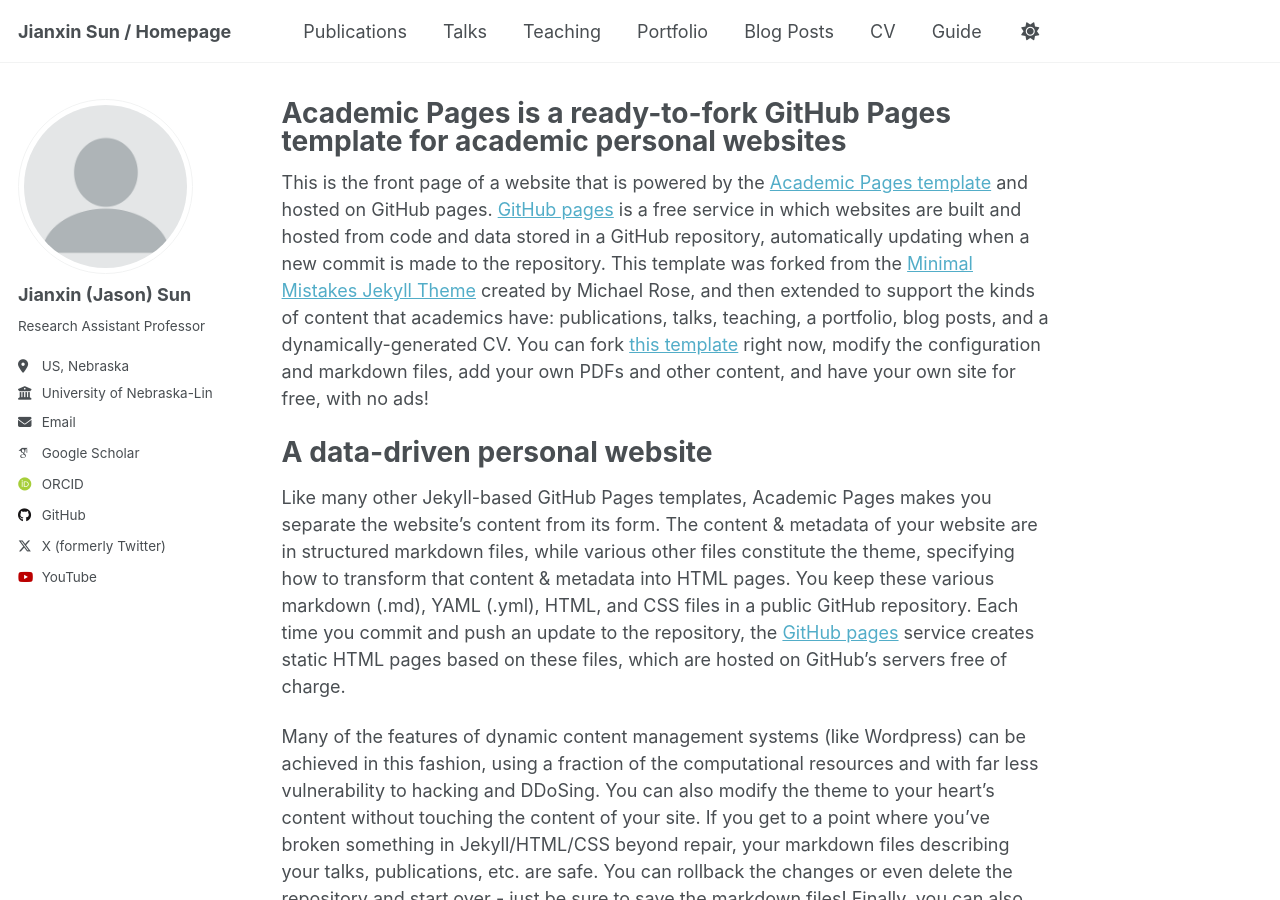
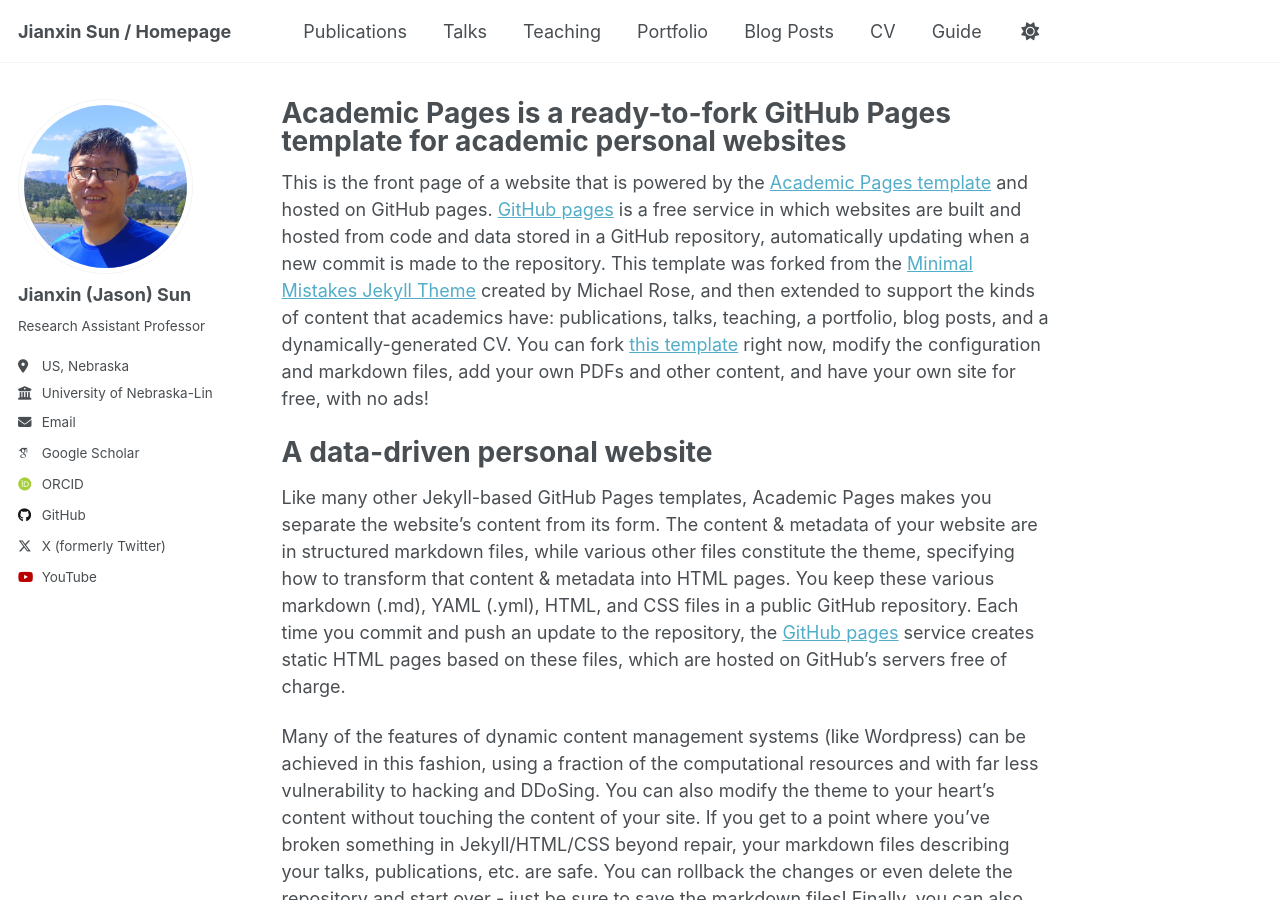
Before and after one commit to sunjianxin/sunjianxin.github.io, a Jekyll site: the page built from _pages/about.md, in a window 1280 px wide and 900 px high. Built offline with Jekyll 4.4.1, drawn with Linux system fonts in a browser that asks for light colours; some web fonts are replaced.

Commit message:
Update _config.yml

```diff
--- a/_config.yml
+++ b/_config.yml
@@ -22,7 +22,7 @@
 #               Additional customization can be done by editing /_includes/author-profile.html
 author:
   # Biographic information
-  avatar           : "profile.png"
+  avatar           : "headshot_2.jpg"
   name             : "Jianxin (Jason) Sun"
   pronouns         : # example: "she/her"
   bio              : "Research Assistant Professor"
```
